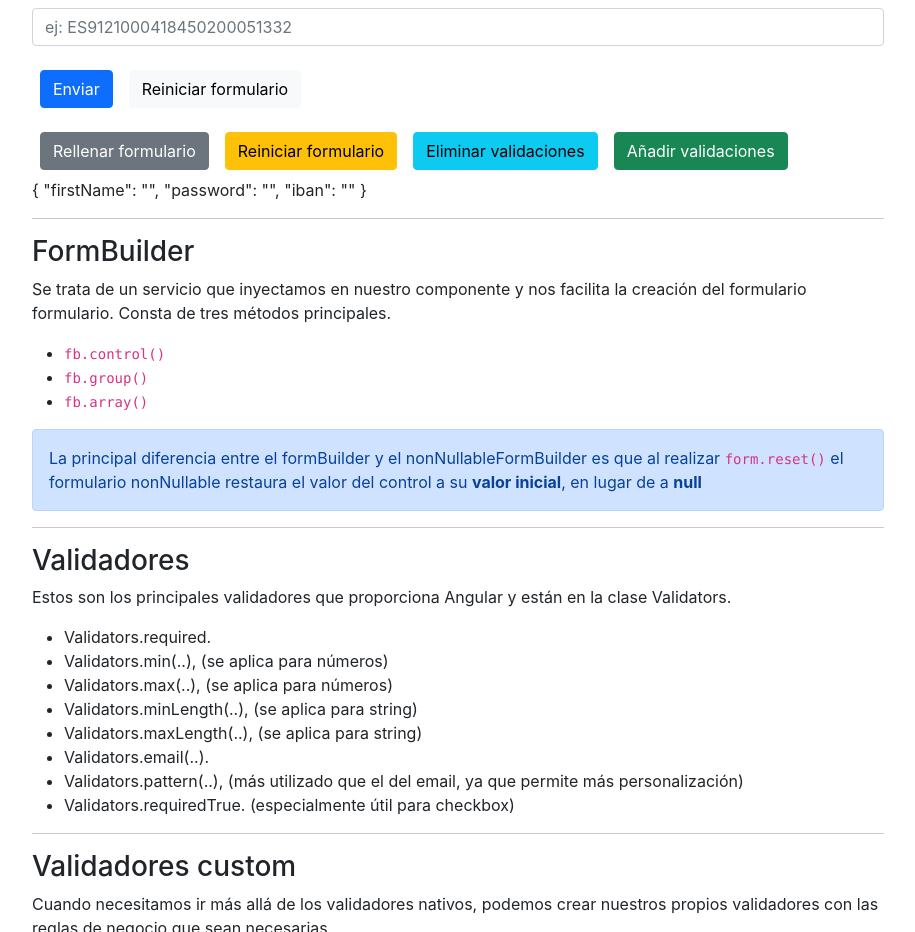
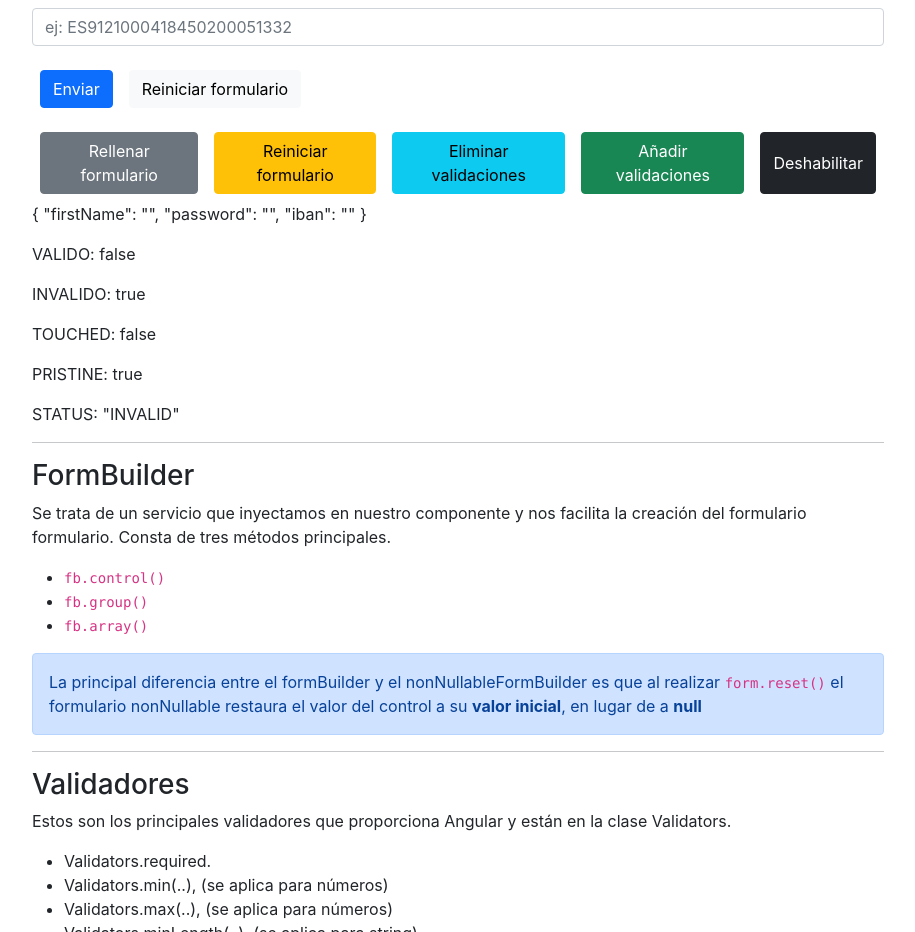
Before and after one commit to DFrontAngular/reactive-forms, an Angular app: page /form-group in a window 1280 px wide. Shown: the part 780-1712 px from the top of the page, without its empty margins (182-1097 px from the left). Built offline with nearby package versions, Linux system fonts and the light colour scheme.

Commit message:
fix form array for loop

```diff
--- a/src/app/form-array/form-array.component.html
+++ b/src/app/form-array/form-array.component.html
@@ -55,8 +55,8 @@
     <fieldset formArrayName="address" class="mb-3">
       <legend>Dirección</legend>
 
-      @for (control of address.controls; track $index) {
-      <div class="mb-4 row" [formGroupName]="$index">
+      @for (control of address.controls; track control.value; let i = $index) {
+      <div class="mb-4 row" [formGroupName]="i">
         <section class="col-4">
           <label class="form-label" for="street"> Calle </label>
           <input
@@ -73,7 +73,7 @@
         <section class="col-3">
           <label class="form-label" for="zipCode"> Código postal/ ZIP </label>
           <input
-            type="text"
+            type="number"
             name="zipCode"
             id="zipCode"
             placeholder="Indique su código postal/ ZIP"
@@ -100,7 +100,7 @@
           <button
             class="btn btn-danger"
             type="button"
-            (click)="removeAddress($index)"
+            (click)="removeAddress(i)"
           >
             Borrar
           </button>
@@ -122,3 +122,5 @@
     </button>
   </form>
 </section>
+
+{{ studentForm.value | json }}
--- a/src/app/form-array/form-array.component.ts
+++ b/src/app/form-array/form-array.component.ts
@@ -1,4 +1,4 @@
-import { DatePipe } from '@angular/common';
+import { DatePipe, JsonPipe, NgFor } from '@angular/common';
 import { Component, OnInit, inject } from '@angular/core';
 import {
   FormArray,
@@ -19,7 +19,7 @@ import {
 @Component({
   selector: 'app-form-array',
   standalone: true,
-  imports: [ReactiveFormsModule, FormErrorComponent, DatePipe],
+  imports: [ReactiveFormsModule, FormErrorComponent, DatePipe, JsonPipe, NgFor],
   templateUrl: './form-array.component.html',
   styleUrl: './form-array.component.css',
 })
@@ -47,7 +47,7 @@ export class FormArrayComponent implements OnInit {
   }
 
   ngOnInit(): void {
-    // this.populateForm();
+    this.populateForm();
   }
 
   addAddress(address: Address = { city: '', street: '', zipCode: null }) {
@@ -71,11 +71,11 @@ export class FormArrayComponent implements OnInit {
   populateForm() {
     const studentDataFromDb: Student = {
       name: 'John Doe',
-      birthDate: new Date(),
+      birthDate: this.limitDate,
       address: [
         {
           city: 'Sevilla',
-          street: 'Americo Vespucio',
+          street: 'Américo Vespucio',
           zipCode: 41200,
         },
       ],
@@ -83,8 +83,7 @@ export class FormArrayComponent implements OnInit {
 
     this.studentForm.patchValue(studentDataFromDb);
     // MUY IMPORTANTE LLAMAR A CLEAR ANTES, YA QUE DEJA EL FORM ARRAY VACÍO
-    // ASI EVITAMOS QUE SI SE LLAMA A ESTE METODO MUCHAS VECES NO SE REPITE EL LLENADO
-    // DEL FORM ARRAY
+    // ASI EVITAMOS QUE SI SE LLAMA A ESTE MÉTODO MUCHAS VECES NO SE REPITE EL LLENADO DEL FORM ARRAY
     this.address.clear();
     studentDataFromDb.address.forEach((address) => this.addAddress(address));
   }
--- a/src/app/form-array/models/student.form.ts
+++ b/src/app/form-array/models/student.form.ts
@@ -2,13 +2,13 @@ import { FormArray, FormControl, FormGroup } from '@angular/forms';
 
 export interface StudentForm {
   name: FormControl<string | null>;
-  birthDate: FormControl<Date | null>;
+  birthDate: FormControl<string | null>;
   address?: FormArray<FormGroup<AddressForm>>;
 }
 
 export type Student = {
   name: string | null;
-  birthDate: Date | null;
+  birthDate: string | null;
   address: Address[];
 };
 
--- a/src/app/form-group/form-group.component.html
+++ b/src/app/form-group/form-group.component.html
@@ -100,11 +100,24 @@
     >
       Añadir validaciones
     </button>
+
+    <button
+      type="button"
+      class="mt-2 btn btn-dark"
+      (click)="profileForm.disable()"
+    >
+      Deshabilitar
+    </button>
   </section>
 
   <p>
     {{ profileForm.value | json }}
   </p>
+  <p>VALIDO: {{ profileForm.valid | json }}</p>
+  <p>INVALIDO: {{ profileForm.invalid | json }}</p>
+  <p>TOUCHED: {{ profileForm.touched | json }}</p>
+  <p>PRISTINE: {{ profileForm.pristine | json }}</p>
+  <p>STATUS: {{ profileForm.status | json }}</p>
 </section>
 
 <hr />
--- a/src/app/form-group/form-group.component.ts
+++ b/src/app/form-group/form-group.component.ts
@@ -101,6 +101,7 @@ export class FormGroupComponent implements OnInit {
   ngOnInit(): void {}
 
   onSubmit() {
+    this.iban.disable();
     if (this.profileForm.invalid) {
       // Se utiliza para marcar a TODOS los descendientes como Touched
       this.profileForm.markAllAsTouched();
@@ -112,7 +113,13 @@ export class FormGroupComponent implements OnInit {
       return;
     }
 
-    alert(JSON.stringify(this.profileForm.value));
+    const values = this.profileForm.value;
+    const raw = this.profileForm.getRawValue();
+    // SI DESHABILITAMOS PARCIALMENTE UN CONTROL, ÉSTE NO SE MOSTRARÁ EN EL FORM.VALUES. PERO SI ES EL FORMULARIO EL QUE ESTÁ DESHABILITADO
+    // POR COMPLETO, SI QUE MOSTRARÁ TODOS LOS VALOREFS
+
+    console.log('VALUES', values);
+    console.log('RAW VALUES', raw);
   }
 
   patchForm() {
@@ -138,6 +145,7 @@ export class FormGroupComponent implements OnInit {
       if (control) {
         control.clearValidators();
         control.clearAsyncValidators();
+        // COMENTARLO Y PROBAR EL EFECTO USÁNDOLO Y NO USÁNDOLO
         control.updateValueAndValidity();
       }
     });
```
